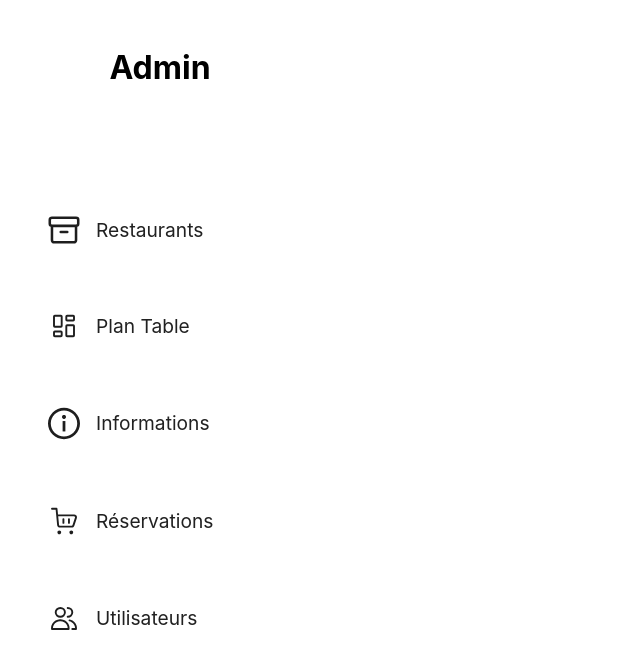
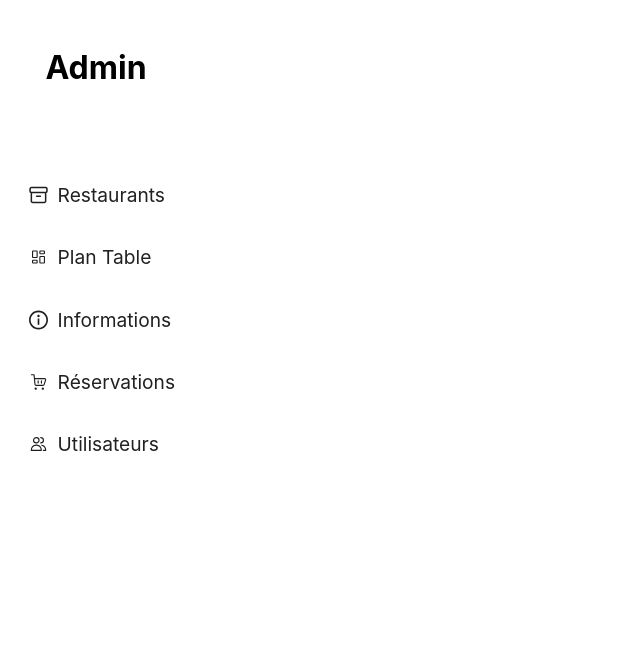
Before and after one commit to SarahOtmane/backOfficeResto, a React (Create React App) app: page /admin/restaurants in a window 1280 px wide. Shown: the top 668 px of the page, without its empty margins (0-640 px from the left). Built offline with nearby package versions, Linux system fonts and the light colour scheme.

Commit message:
update css navigation

```diff
--- a/src/css/components.css
+++ b/src/css/components.css
@@ -55,7 +55,7 @@
 .navigation{
     list-style: none;
     height: 100vh;
-    width: 20rem;
+    width: 15vw;
 }
 
 .navigation h1{
```
